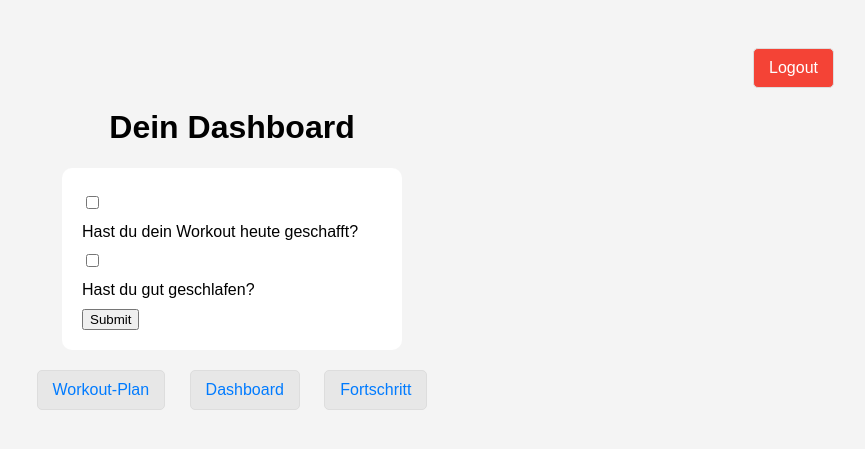
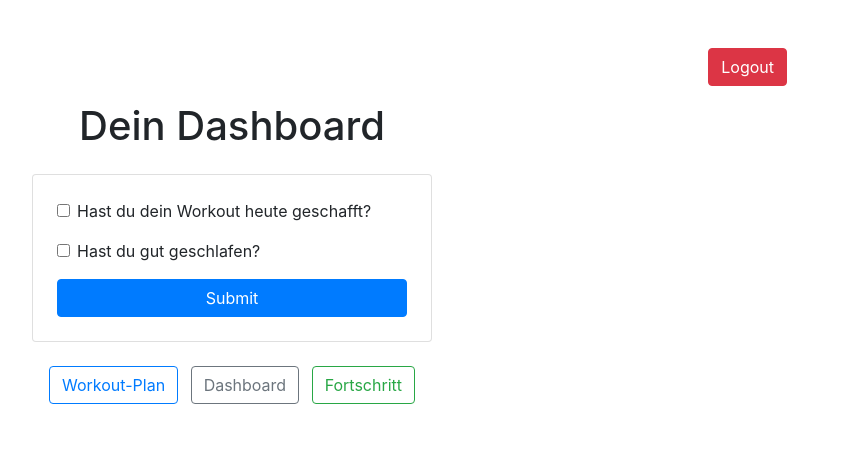
Before and after one commit to rain19a/performfit, a Flask app: page /dashboard in a window 1280 px wide. Shown: the top 449 px of the page, without its empty margins (408-1273 px from the left). Run offline with Flask 3, Linux system fonts and the light colour scheme; the visitor is signed in with stand-in values (Sample User, id 1); some libraries are stand-ins or nearby versions.

Commit message:
modified:   templates/dashboard.html

```diff
--- a/templates/dashboard.html
+++ b/templates/dashboard.html
@@ -4,83 +4,39 @@
     <meta charset="UTF-8">
     <meta name="viewport" content="width=device-width, initial-scale=1.0">
     <title>Dashboard</title>
-    <style>
-        body {
-            font-family: Arial, sans-serif;
-            background: #f4f4f4;
-            padding: 20px;
-        }
-        h1 {
-            text-align: center;
-        }
-        form {
-            background: white;
-            padding: 20px;
-            border-radius: 10px;
-            width: 300px;
-            margin: auto;
-        }
-        label {
-            display: block;
-            margin: 10px 0;
-        }
-        .checkbox-group {
-            margin: 5px 0;
-        }
-        .navigation {
-            text-align: center;
-            margin-top: 20px;
-        }
-        a {
-            display: inline-block;
-            margin: 0 10px;
-            text-decoration: none;
-            color: #007bff;
-            background-color: #e7e7e7;
-            border: 1px solid #ddd;
-            padding: 10px 15px;
-            border-radius: 5px;
-        }
-        a:hover {
-            background-color: #ddd;
-        }
-        .logout {
-            display: block;
-            margin-top: 20px;
-            text-align: right;
-        }
-        .logout a {
-            color: #fff;
-            background-color: #f44336;
-        }
-        .logout a:hover {
-            background-color: #d32f2f;
-        }
-    </style>
+    <!-- Bootstrap CSS -->
+    <link rel="stylesheet" href="https://stackpath.bootstrapcdn.com/bootstrap/4.5.2/css/bootstrap.min.css">
 </head>
 <body>
-    <div class="logout">
-        <a href="/logout">Logout</a>
+    <div class="container mt-5">
+        <div class="logout text-right mb-3">
+            <a href="/logout" class="btn btn-danger">Logout</a>
         </div>
-    <h1>Dein Dashboard</h1>
-    <form action="{{ url_for('dashboard') }}" method="post">
-        <div class="checkbox-group">
-            <input type="checkbox" name="workout" id="workout">
-            <label for="workout">Hast du dein Workout heute geschafft?</label>
+        <h1 class="text-center mb-4">Dein Dashboard</h1>
+        <form action="{{ url_for('dashboard') }}" method="post" class="card p-4 mx-auto" style="max-width: 400px;">
+            <div class="form-group form-check">
+                <input type="checkbox" class="form-check-input" name="workout" id="workout">
+                <label class="form-check-label" for="workout">Hast du dein Workout heute geschafft?</label>
             </div>
 
-        <div class="checkbox-group">
-            <input type="checkbox" name="sleep" id="sleep">
-            <label for="sleep">Hast du gut geschlafen?</label>
+            <div class="form-group form-check">
+                <input type="checkbox" class="form-check-input" name="sleep" id="sleep">
+                <label class="form-check-label" for="sleep">Hast du gut geschlafen?</label>
             </div>
 
-        <input type="submit" value="Submit">
+            <button type="submit" class="btn btn-primary">Submit</button>
         </form>
 
-    <div class="navigation">
-        <a href="/workoutplan">Workout-Plan</a>
-        <a href="/dashboard">Dashboard</a>
-        <a href="/fortschritt">Fortschritt</a>
+        <div class="navigation text-center mt-4">
+            <a href="/workoutplan" class="btn btn-outline-primary mr-2">Workout-Plan</a>
+            <a href="/dashboard" class="btn btn-outline-secondary mr-2">Dashboard</a>
+            <a href="/fortschritt" class="btn btn-outline-success">Fortschritt</a>
         </div>
+    </div>
+    <!-- Optional JavaScript; choose one of the two! -->
+    <!-- Option 1: jQuery and Bootstrap Bundle (includes Popper) -->
+    <script src="https://code.jquery.com/jquery-3.5.1.slim.min.js"></script>
+    <script src="https://cdn.jsdelivr.net/npm/@popperjs/core@2.5.2/dist/umd/popper.min.js"></script>
+    <script src="https://stackpath.bootstrapcdn.com/bootstrap/4.5.2/js/bootstrap.min.js"></script>
 </body>
 </html>
```
Lines whose indentation alone changed are shown as unchanged.
